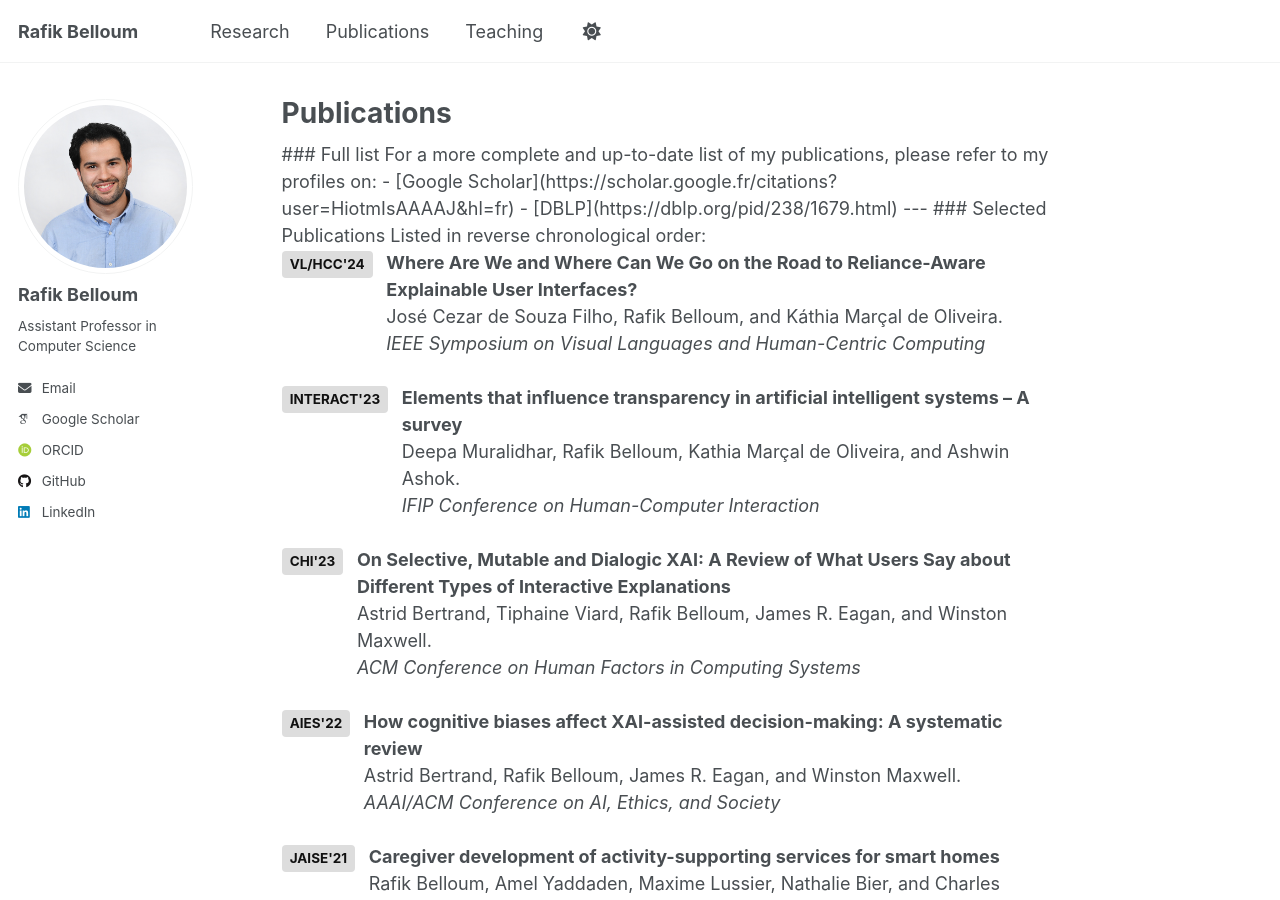
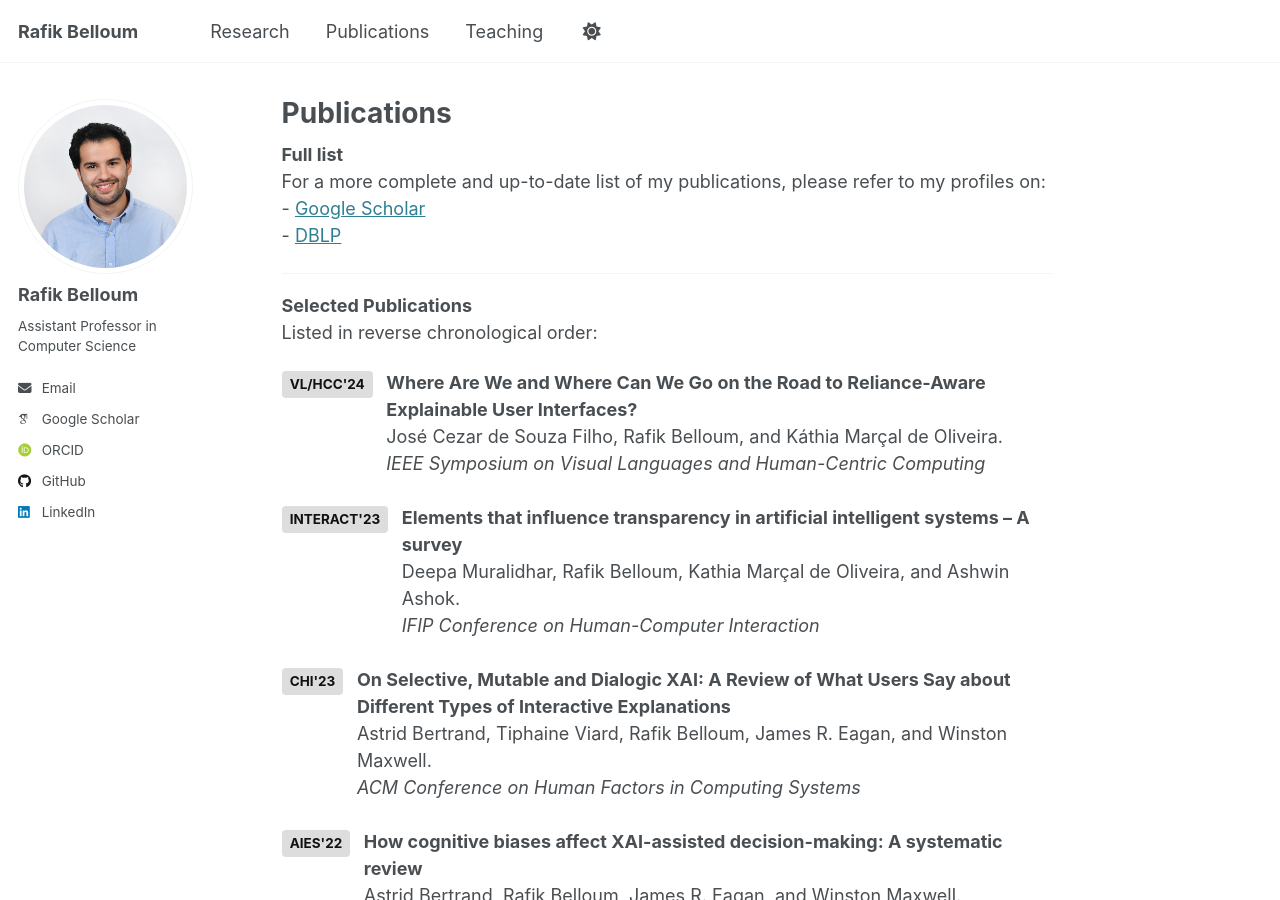
Before and after one commit to rafik-belloum/rafik-belloum.github.io, a Jekyll site: the page built from _pages/publications.html, in a window 1280 px wide and 900 px high. Built offline with Jekyll 4.4.1, drawn with Linux system fonts in a browser that asks for light colours; some web fonts are replaced.

Commit message:
Update publications.html

```diff
--- a/_pages/publications.html
+++ b/_pages/publications.html
@@ -5,16 +5,15 @@ permalink: /publications/
 author_profile: true
 ---
 
-### Full list
+<p><strong>Full list</strong><br>
+For a more complete and up-to-date list of my publications, please refer to my profiles on:<br>
+- <a href="https://scholar.google.fr/citations?user=HiotmIsAAAAJ&hl=fr" target="_blank">Google Scholar</a><br>
+- <a href="https://dblp.org/pid/238/1679.html" target="_blank">DBLP</a></p>
 
-For a more complete and up-to-date list of my publications, please refer to my profiles on:
-- [Google Scholar](https://scholar.google.fr/citations?user=HiotmIsAAAAJ&hl=fr)
-- [DBLP](https://dblp.org/pid/238/1679.html)
+<hr>
 
----
-
-### Selected Publications
-Listed in reverse chronological order:
+<p><strong>Selected Publications</strong><br>
+Listed in reverse chronological order:</p>
 
 <!-- VL/HCC -->
 <div style="display: flex; align-items: flex-start; margin-bottom: 1.5em;">
```
